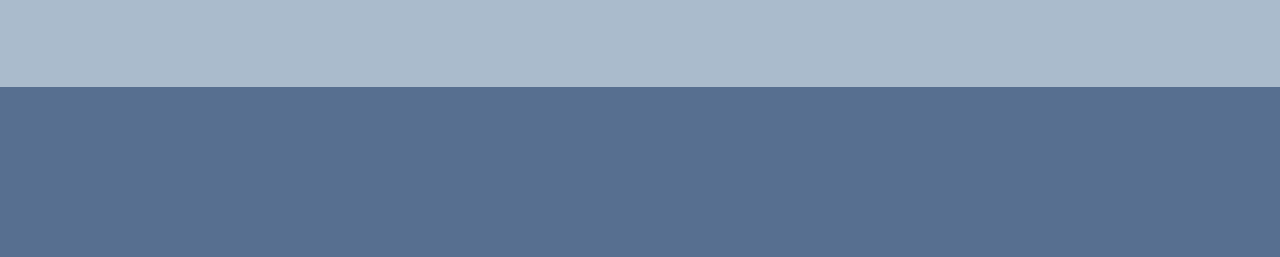
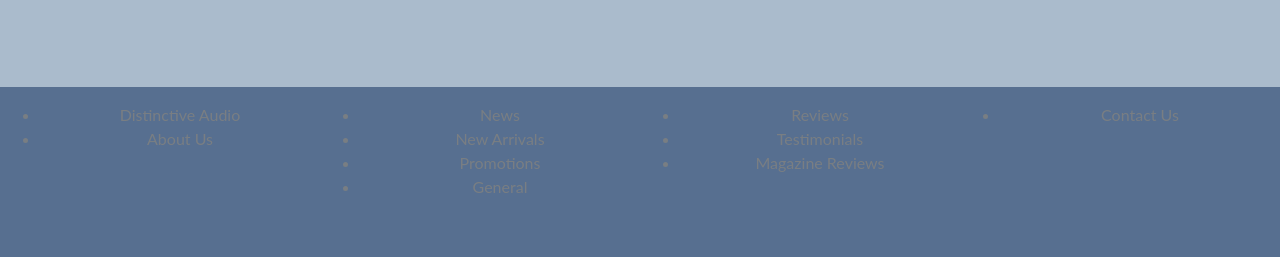
Before and after one commit to sebastiann88/distinctive-audio, a PHP site: page / in a window 1280 px wide. Shown: the part 543-800 px from the top of the page. Run offline with PHP 8.4, Linux system fonts and the light colour scheme.

Commit message:
feat(all): create sticky footer

```diff
--- a/css/main.css
+++ b/css/main.css
@@ -32,6 +32,9 @@ html,
 body {
     height: 100%;
     margin: 0;
+
+    display: table;
+    width: 100%;
 }
 
 body {
@@ -41,10 +44,12 @@ body {
 .main-wrapper {
     min-height: 100%;
     margin-bottom: -170px;
+    height: auto;
 }
 
 footer {
-    display: block;
+    display:table-row;
+    height: 1px;
     margin: 0 auto;
     text-align: center;
     padding: 1.5em;
--- a/css/navigation.css
+++ b/css/navigation.css
@@ -89,7 +89,7 @@
     display: block;
     position: absolute;
     right: 0;
-    top: 1em;
+    top: 1.8em;
 }
 
 .nav-check {
@@ -119,7 +119,7 @@
     display: block;
     width: 60px;
     right: 0;
-    top: 4em;
+    top: 4.4em;
 }
 
 .nav-close {
@@ -328,6 +328,7 @@
         display: none;
         visibility: hidden;
         width: 100%;
+        top: 4.4em;
     }
 
 }
@@ -422,6 +423,11 @@
         padding-left: 5px;
     }
 
+    .nav-open,
+    .nav-close {
+        top: 4.4em;
+    }
+
     .navmenu li:hover .submenu1 {
         display: block;
     }
--- a/index.html
+++ b/index.html
@@ -231,8 +231,39 @@
             </ul>
         </header>
     </div>
+
+    <! -- FOOTER -->
+
     <footer>
+        <div class="unit unit-s-1 unit-m-1-2 unit-l-1-4">
+            <ul>
+                <li>Distinctive Audio</li>
+                <li>About Us</li>
+            </ul>
+        </div>
 
+        <div class="unit unit-s-1 unit-m-1-2 unit-l-1-4">
+            <ul>
+                <li>News</li>
+                <li>New Arrivals</li>
+                <li>Promotions</li>
+                <li>General</li>
+            </ul>
+        </div>
+
+        <div class="unit unit-s-1 unit-m-1-2 unit-l-1-4">
+            <ul>
+                <li>Reviews</li>
+                <li>Testimonials</li>
+                <li>Magazine Reviews</li>
+            </ul>
+        </div>
+
+        <div class="unit unit-s-1 unit-m-1-2 unit-l-1-4">
+            <ul>
+                <li>Contact Us</li>
+            </ul>
+        </div>
     </footer>
 </body>
 </html>
```
